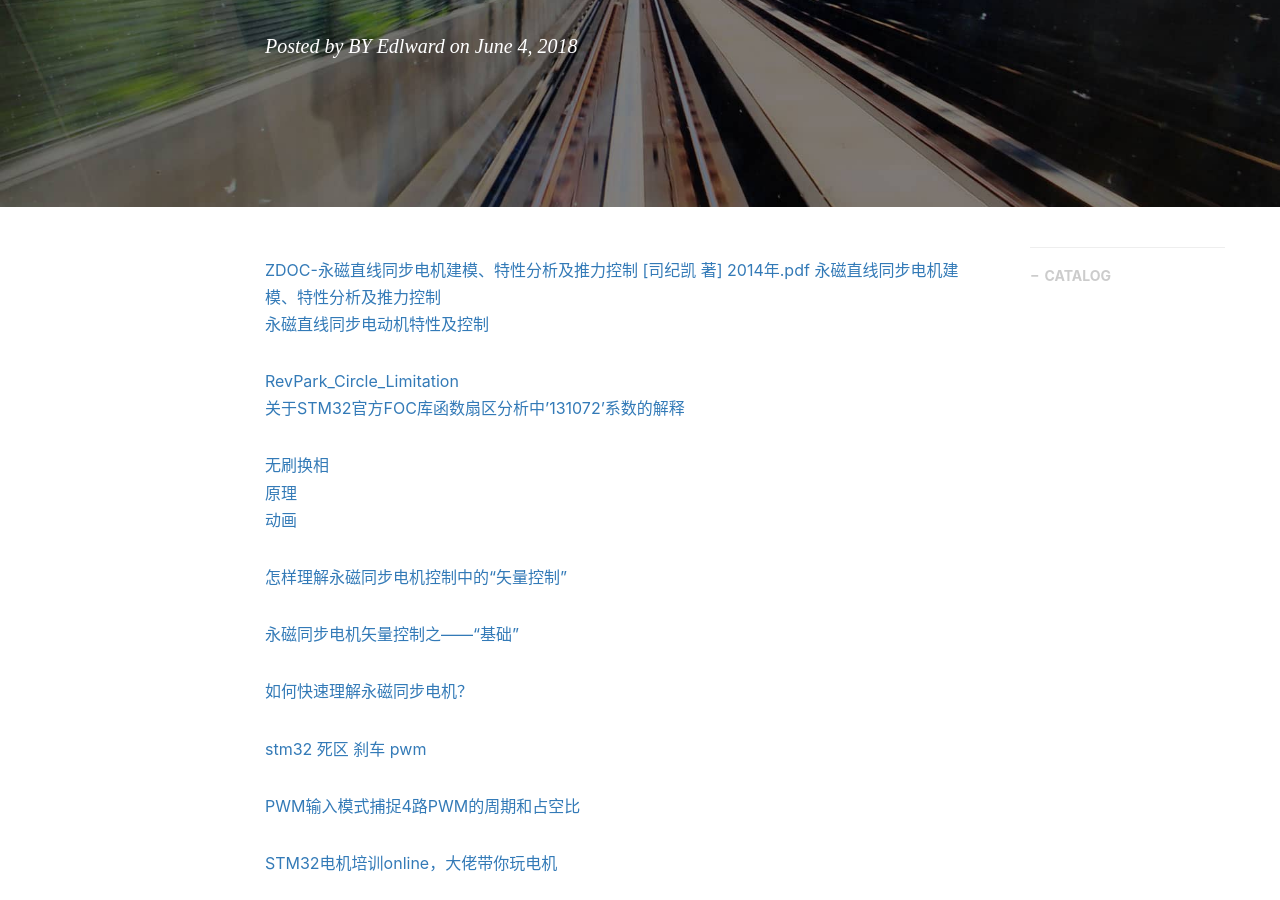
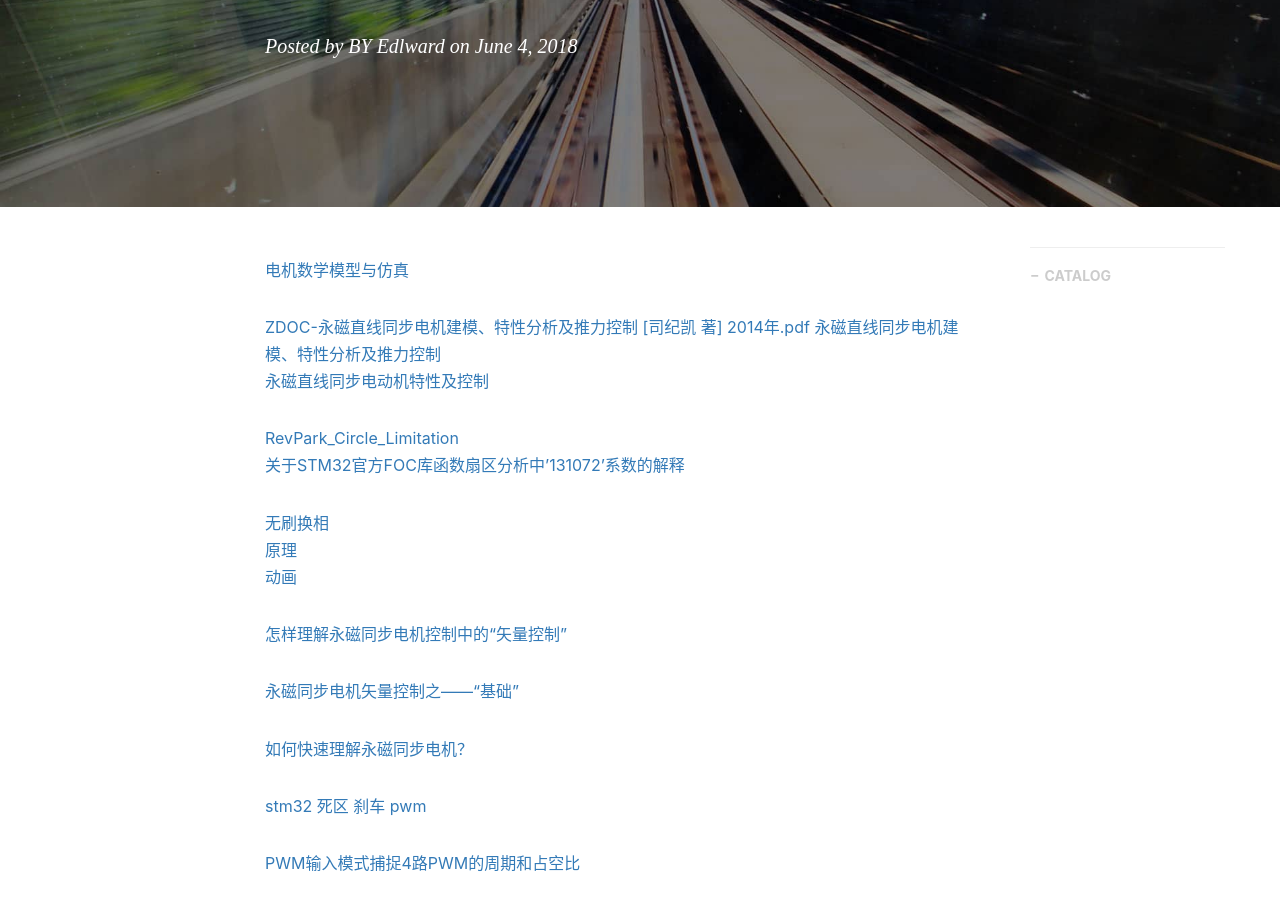
Before and after one commit to gary-robotics/dlward, a Jekyll site: the page built from _posts/2018-10-09-FOC-2018.markdown, in a window 1280 px wide and 900 px high, scrolled down 316 px. Built offline with Jekyll 4.4.1, drawn with Linux system fonts in a browser that asks for light colours; nearby versions of some CDN libraries; comment, search, counter and statistics services are not loaded.

Commit message:
Update 2018-10-09-FOC-2018.markdown

```diff
--- a/_posts/2018-10-09-FOC-2018.markdown
+++ b/_posts/2018-10-09-FOC-2018.markdown
@@ -9,6 +9,8 @@ catalog: true                       # 是否归档
 tags:                               #标签
     - FOC
 ---
+[电机数学模型与仿真](https://wenku.baidu.com/view/4718e510c381e53a580216fc700abb68a982ad06.html?rec_flag=default&pn=101)
+
 [ZDOC-永磁直线同步电机建模、特性分析及推力控制 [司纪凯 著] 2014年.pdf 永磁直线同步电机建模、特性分析及推力控制 ](http://www.zbgb.org/e/down.php?id=3866759)
 [永磁直线同步电动机特性及控制](https://item.taobao.com/item.htm?spm=a1z0k.7628869.1997525049.3.1eda5af5lvHzBz&id=580044826169)
 
```
